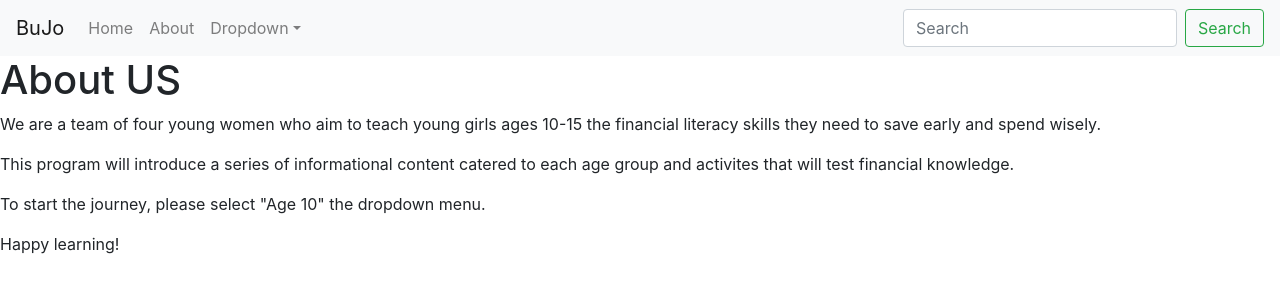
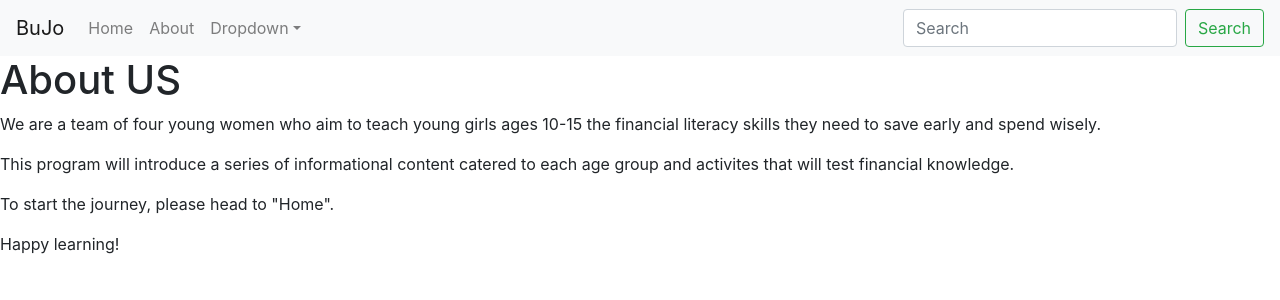
Before and after one commit to jiaguy/FUNance, a React (Create React App) app: page /about in a window 1280 px wide. Shown: the top 300 px of the page. Built offline with nearby package versions, Linux system fonts and the light colour scheme.

Commit message:
Update About.js

```diff
--- a/src/components/About.js
+++ b/src/components/About.js
@@ -6,7 +6,7 @@ const About = () => {
           <h1>About US</h1>
           <p>We are a team of four young women who aim to teach young girls ages 10-15 the financial literacy skills they need to save early and spend wisely.</p>
           <p>This program will introduce a series of informational content catered to each age group and activites that will test financial knowledge.</p>
-          <p>To start the journey, please select "Age 10" the dropdown menu.</p>
+          <p>To start the journey, please head to "Home".</p>
           <p>Happy learning!</p>
 
        </div>
```
